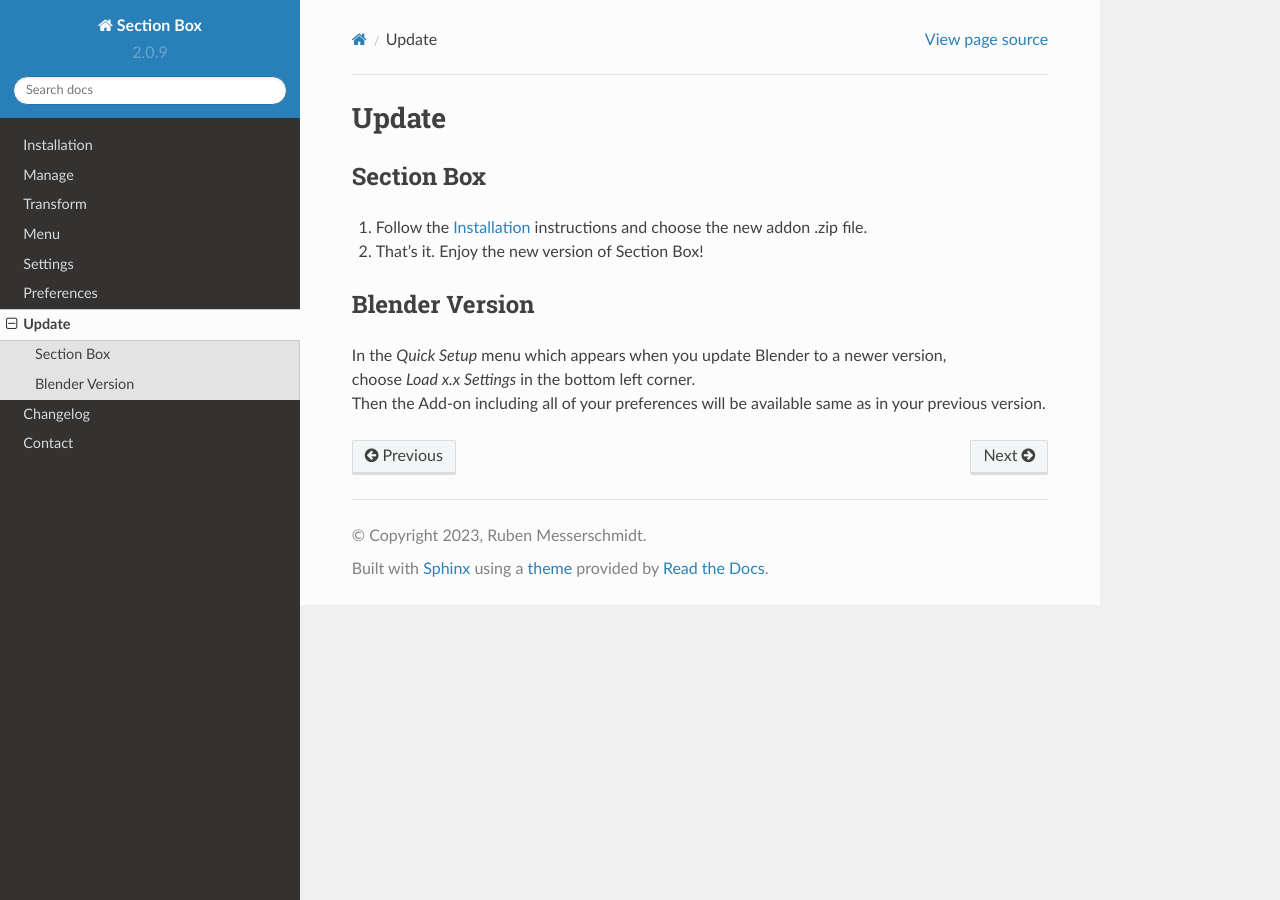
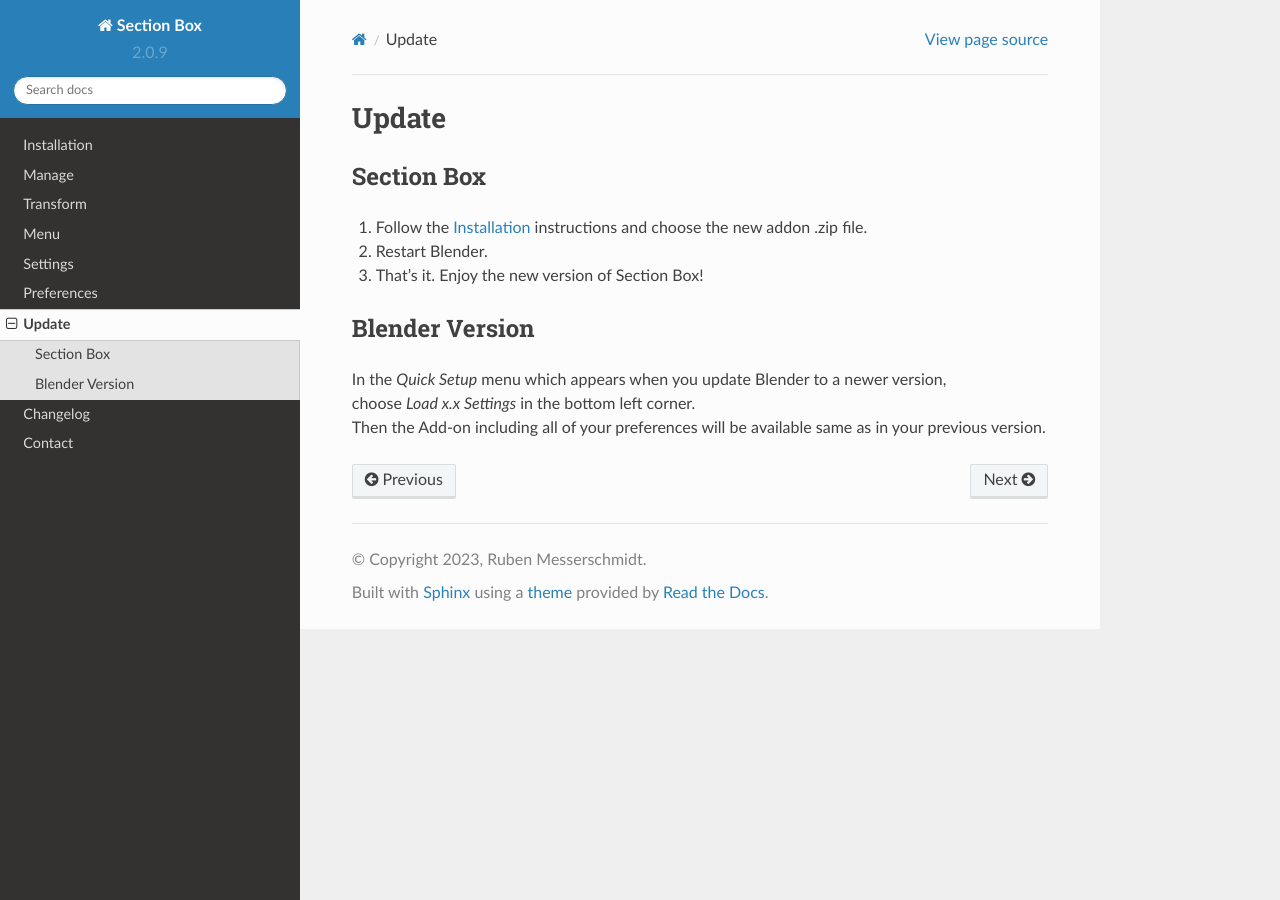
Before and after one commit to rubenmesserschmidt/Section-Box_docs, a Sphinx documentation site: the page built from docs/source/update.rst, in a window 1280 px wide. Built offline with Sphinx 7.4.7 and the Read the Docs theme 2.0.0, drawn with Linux system fonts in a browser that asks for light colours.

Commit message:
updated update guide

```diff
--- a/docs/source/update.rst
+++ b/docs/source/update.rst
@@ -6,7 +6,8 @@
 Section Box
 ###########
 
-1. Follow the :doc:`installation` instructions and choose the new addon .zip file.
+#. Follow the :doc:`installation` instructions and choose the new addon .zip file.
+#. Restart Blender.
 #. That's it. Enjoy the new version of Section Box!
 
 ###############
```
